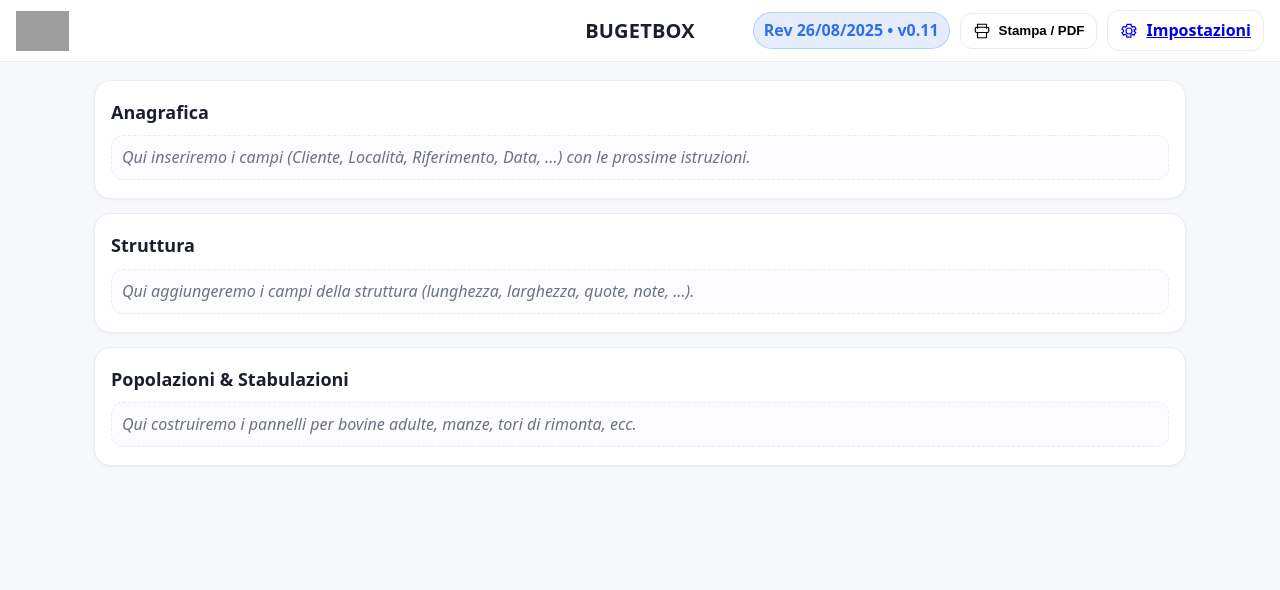
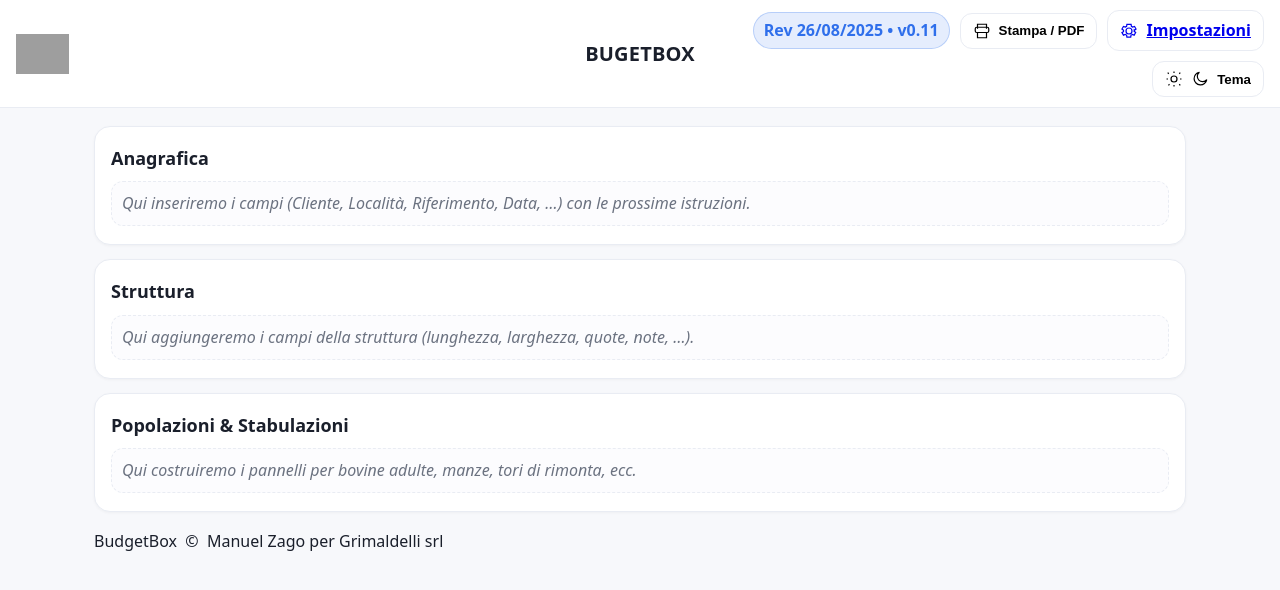
Before and after one commit to GTR2500/Preventivi, a plain HTML site: page index.html in a window 1280 px wide. Drawn offline with Linux system fonts and the light colour scheme; grey boxes are pictures that could not be loaded.

Commit message:
Update index.html

```diff
--- a/index.html
+++ b/index.html
@@ -22,16 +22,27 @@
       <span id="revBadge" class="badge">Rev —</span>
 
       <button id="printBtn" class="btn" title="Stampa / PDF">
-        <!-- icona stampa -->
         <svg viewBox="0 0 24 24" aria-hidden="true"><path d="M6 9V3h12v6M6 14H5a2 2 0 0 1-2-2V9a2 2 0 0 1 2-2h14a2 2 0 0 1 2 2v3a2 2 0 0 1-2 2h-1m-12 0v7h12v-7H6Z"/></svg>
         <span>Stampa / PDF</span>
       </button>
 
       <a class="btn ghost" href="settings.html" title="Impostazioni">
-        <!-- icona ingranaggio -->
         <svg viewBox="0 0 24 24" aria-hidden="true"><path d="M12 8a4 4 0 1 1 0 8 4 4 0 0 1 0-8Zm7.4 4a7.4 7.4 0 0 0-.1-1l2.1-1.6-2-3.5-2.5 1a7.7 7.7 0 0 0-1.7-1l-.4-2.7H9.2l-.4 2.7a7.7 7.7 0 0 0-1.7 1l-2.5-1-2 3.5 2.1 1.6a7.4 7.4 0 0 0 0 2L2.6 14l2 3.5 2.5-1c.5.4 1.1.8 1.7 1l.4 2.7h5.1l.4-2.7c.6-.2 1.2-.6 1.7-1l2.5 1 2-3.5-2.1-1.6c.1-.3.2-.7.2-1Z"/></svg>
         <span>Impostazioni</span>
       </a>
+
+      <button id="themeToggle" class="btn" aria-label="Cambia tema (chiaro/scuro)">
+        <!-- Sole -->
+        <svg class="sun" viewBox="0 0 24 24" aria-hidden="true">
+          <path d="M12 4V2m0 20v-2M4 12H2m20 0h-2M5 5l-1.4-1.4M20.4 20.4 19 19M19 5l1.4-1.4M4.6 20.4 6 19"/>
+          <circle cx="12" cy="12" r="4"></circle>
+        </svg>
+        <!-- Luna -->
+        <svg class="moon" viewBox="0 0 24 24" aria-hidden="true">
+          <path d="M21 12.8A8.5 8.5 0 1 1 11.2 3a7 7 0 1 0 9.8 9.8Z"></path>
+        </svg>
+        <span>Tema</span>
+      </button>
     </div>
   </header>
 
@@ -61,6 +72,14 @@
     </section>
   </main>
 
+  <footer class="site-footer">
+    <div class="container small">
+      <span id="repoName">BudgetBox</span>
+      <span>&nbsp;©&nbsp;</span>
+      <span>Manuel Zago per Grimaldelli srl</span>
+    </div>
+  </footer>
+
   <script src="assets/js/app.js"></script>
 </body>
 </html>
```
